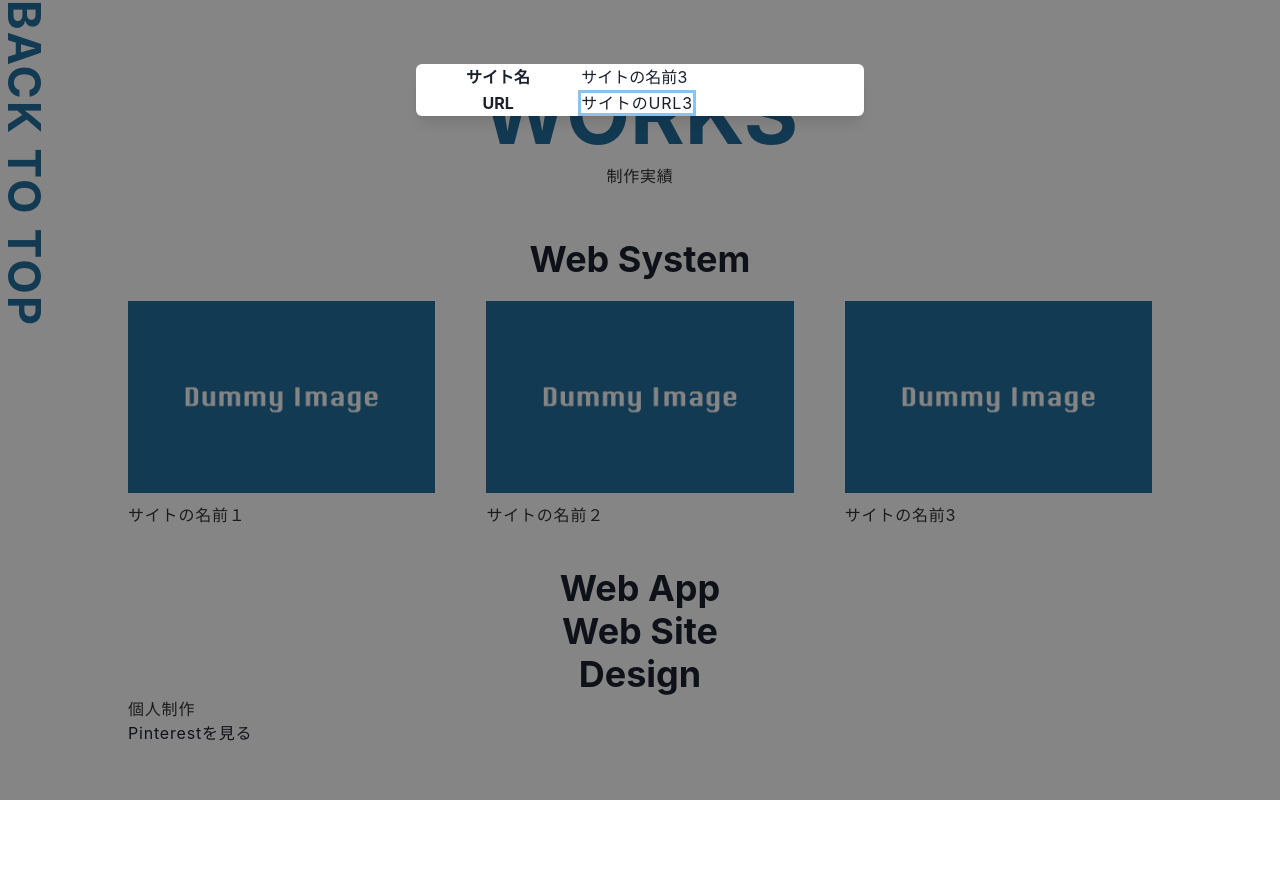
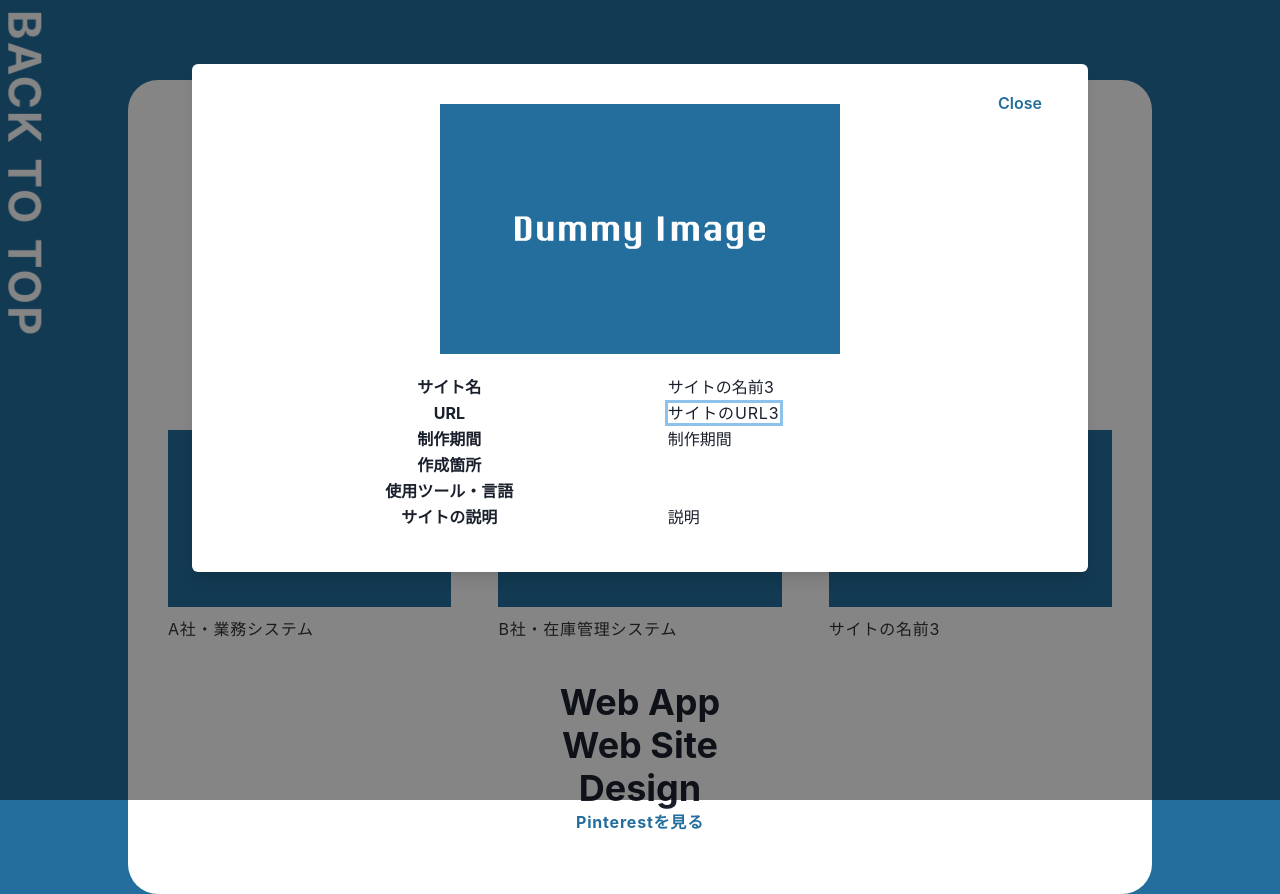
Before and after one commit to Ryuki-4648/my-portfolio, a React (Create React App) app in the folder portfolio/: page /work in a window 1280 px wide. Both pictures are taken after a click on the element "サイトの名前3". Before the commit the page ends 800 px from the top, so only its background shows below. Built offline with nearby package versions, Linux system fonts and the light colour scheme.

Commit message:
制作実績：レスポンシブ調整

```diff
--- a/portfolio/src/list/workDesignList.json
+++ b/portfolio/src/list/workDesignList.json
@@ -1,7 +1,7 @@
 [
   {
     "id": 1,
-    "name": "サイトの名前１",
+    "name": "A社・業務システム",
     "url": "サイトのURL1",
     "comment": "",
     "period": "制作期間",
@@ -17,7 +17,7 @@
   },
   {
     "id": 2,
-    "name": "サイトの名前２",
+    "name": "B社・在庫管理システム",
     "url": "サイトのURL2",
     "comment": "",
     "period": "制作期間",
--- a/portfolio/src/routes/work.js
+++ b/portfolio/src/routes/work.js
@@ -1,11 +1,12 @@
-import { Box, Container, Flex, Heading, Img, Link, ListItem, Modal, ModalContent, ModalOverlay, Table, Text, UnorderedList, useDisclosure } from "@chakra-ui/react";
+import { Box, Button, Container, Flex, Heading, Img, Link, ListItem, Modal, ModalContent, ModalOverlay, Table, Text, UnorderedList, useDisclosure } from "@chakra-ui/react";
 import { useState } from "react";
 import '../App.css';
 import jsonWorkListData from '../list/workDesignList.json';
 
 function Work() {
 
-  // const { isOpen, onOpen, onClose } = useDisclosure()
+    // Color
+    const mainColor = "#236e9d";
 
   /*
     クリックされた要素のデータをStateに保存
@@ -18,22 +19,34 @@ function Work() {
   return (
     <>
       <Container
-        padding="4rem 0 0"
+        backgroundColor={mainColor}
+        padding="80px 0 0"
         position="relative"
         maxW="100%"
         margin="0"
         marginInlineEnd="0"
         paddingInlineEnd="0"
         >
-        <Box maxW={{base:'90%', md:'1024px'}} margin="0 auto">
+        <Box
+          backgroundColor="#fff"
+          borderRadius="30px"
+          maxW={{base:'90%', xl: '1024px', '2xl': '1400px'}}
+          margin="0 auto"
+          padding="60px 40px">
           <Heading
             color="#236e9d"
             fontSize="5.2rem"
             textAlign="center">WORKS
           </Heading>
           <Text
+            fontWeight="bold"
             textAlign="center"
-            margin="0 auto 50px">制作実績
+            margin="0 auto 20px">制作実績
+          </Text>
+          <Text
+            fontSize="15px"
+            textAlign="center"
+            margin="0 auto 60px">クリックするとモーダルウィンドウが開き、サービスの詳細が表示されます
           </Text>
 
           <Heading
@@ -48,7 +61,7 @@ function Work() {
               key={workListData.id}
               cursor="pointer"
               margin="0 0 40px"
-              w={{base: '100%', md:'30%'}}
+              w={{base: '100%', md: '48%' , xl:'30%'}}
               onClick={() => {setSelectedWork(workListData); setIsOpenModal(true)}}>
               <Img
                 margin="0 auto 10px"
@@ -60,7 +73,8 @@ function Work() {
           {selectedWork && (
             <Modal isOpen={isOpenModal} onClose={() => setIsOpenModal(false)}>
             <ModalOverlay />
-            <ModalContent>
+            <ModalContent padding="40px" maxWidth={{base: '80%', md: '70%'}}>
+              <Img src={selectedWork.thumbnail} h="250px" margin="0 auto 20px" />
               <Table>
                 <tbody>
                   <tr>
@@ -71,8 +85,38 @@ function Work() {
                     <th>URL</th>
                     <td><Link href={selectedWork.url}>{selectedWork.url}</Link></td>
                   </tr>
+                  <tr>
+                    <th>制作期間</th>
+                    <td>{selectedWork.period}</td>
+                  </tr>
+                  <tr>
+                    <th>作成箇所</th>
+                    <td>{selectedWork.page}</td>
+                  </tr>
+                  <tr>
+                    <th>使用ツール・言語</th>
+                    <td>{selectedWork.tool}</td>
+                  </tr>
+                  <tr>
+                    <th>サイトの説明</th>
+                    <td>{selectedWork.explain}</td>
+                  </tr>
+                  <tr>
+                    <th></th>
+                    <td></td>
+                  </tr>
                 </tbody>
               </Table>
+              <Button
+                color={mainColor}
+                position="absolute"
+                right={{base: '20px', md: '30px'}}
+                top={{base: '10px', md: '20px'}}
+                backgroundColor="transparent"
+                zIndex="100"
+                _hover={{backgroundColor: 'transparent'}}
+                onClick={() => setIsOpenModal(false)}>Close
+              </Button>
             </ModalContent>
           </Modal>
           )}
@@ -83,8 +127,16 @@ function Work() {
           <Heading textAlign="center">Web Site</Heading>
 
           <Heading textAlign="center">Design</Heading>
-          <Text>個人制作</Text>
-          <Link href='https://www.pinterest.jp/yuki_017/portfolio/' target="_blank" rel="noopener noreferrer">Pinterestを見る</Link>
+          <Link
+            color={mainColor}
+            display="block"
+            fontWeight="bold"
+            textAlign="center"
+            href='https://www.pinterest.jp/yuki_017/portfolio/'
+            target="_blank"
+            margin="0 auto"
+            rel="noopener noreferrer">Pinterestを見る
+          </Link>
 
           <UnorderedList>
             <ListItem>
@@ -93,14 +145,14 @@ function Work() {
           </UnorderedList>
         </Box>
         <Link
-          color="#236e9d"
+          color="#fff"
           fontSize="2.8rem"
           fontWeight="bold"
           href="/"
-          position="absolute"
           left="-140px"
           textTransform="uppercase"
-          top="130px"
+          top="140px"
+          position="fixed"
           transform="rotate(90deg)">Back to top
         </Link>
       </Container>
```
Lines whose indentation alone changed are shown as unchanged.
